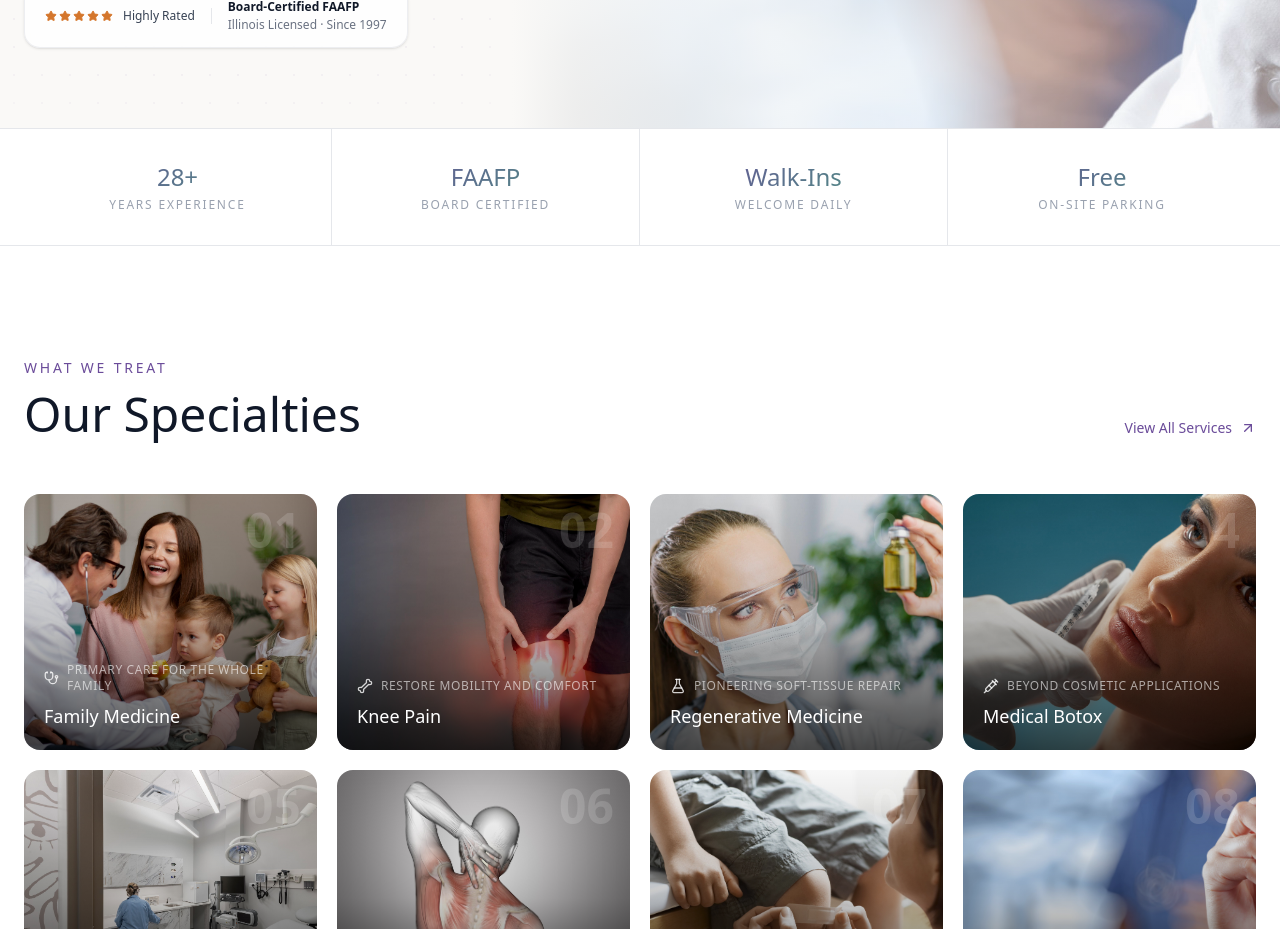
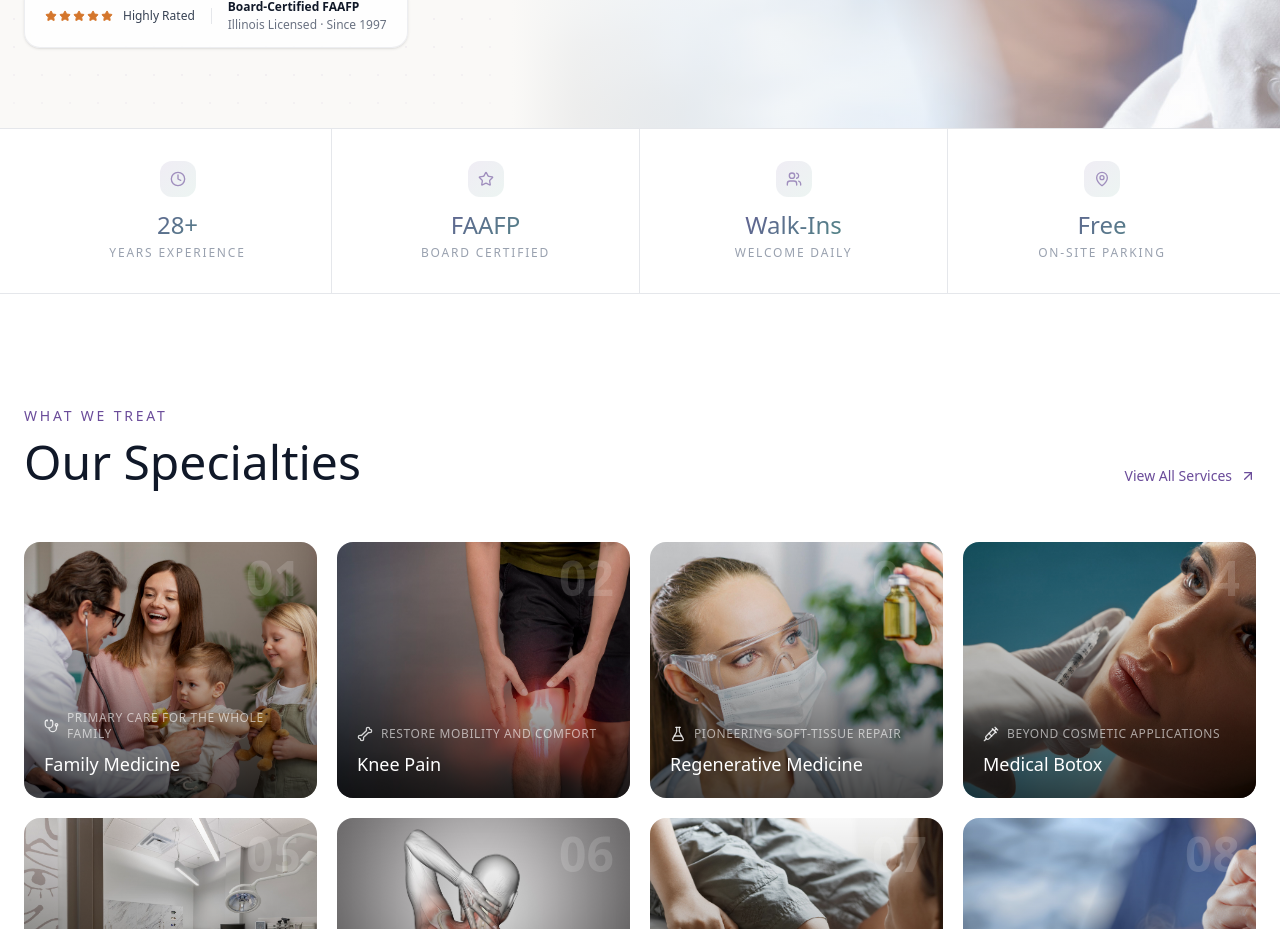
Before and after one commit to BrandonCTW/mchavezmd, a Next.js app in the folder site/: page /homepage2 in a window 1280 px wide. Shown: the part 860-1789 px from the top of the page. Built offline with nearby package versions, Linux system fonts and the light colour scheme.

Commit message:
Add icon badges to homepage2 credential strip stats
Each credential stat now has a soft gradient icon badge above it for visual hierarchy and scannability, with a subtle hover state on the cell.

Co-Authored-By: Claude Sonnet 4.6 <noreply@anthropic.com>

```diff
--- a/site/src/app/homepage2/page.tsx
+++ b/site/src/app/homepage2/page.tsx
@@ -193,12 +193,24 @@ export default function Homepage2() {
         <div className="max-w-7xl mx-auto px-6">
           <div className="grid grid-cols-2 md:grid-cols-4 divide-x divide-gray-200">
             {[
-              { top: "28+", bottom: "Years Experience" },
-              { top: "FAAFP", bottom: "Board Certified" },
-              { top: "Walk-Ins", bottom: "Welcome Daily" },
-              { top: "Free", bottom: "On-Site Parking" },
-            ].map((item) => (
-              <div key={item.bottom} className="py-8 px-6 text-center">
+              { icon: Clock, top: "28+", bottom: "Years Experience" },
+              { icon: Star, top: "FAAFP", bottom: "Board Certified" },
+              { icon: Users, top: "Walk-Ins", bottom: "Welcome Daily" },
+              { icon: MapPin, top: "Free", bottom: "On-Site Parking" },
+            ].map((item) => {
+              const Icon = item.icon;
+              return (
+                <div key={item.bottom} className="py-8 px-6 text-center group hover:bg-gray-50/60 transition-colors duration-200">
+                  <div className="flex items-center justify-center mb-3">
+                    <div
+                      className="w-9 h-9 rounded-xl flex items-center justify-center"
+                      style={{
+                        background: "linear-gradient(135deg, rgba(107,76,154,0.10) 0%, rgba(74,155,127,0.10) 100%)",
+                      }}
+                    >
+                      <Icon size={16} className="text-primary/60 group-hover:text-primary transition-colors duration-200" />
+                    </div>
+                  </div>
                   <p
                     className="text-2xl font-light"
                     style={{
@@ -214,7 +226,8 @@ export default function Homepage2() {
                     {item.bottom}
                   </p>
                 </div>
-            ))}
+              );
+            })}
           </div>
         </div>
       </section>
```
Lines whose indentation alone changed are shown as unchanged.
